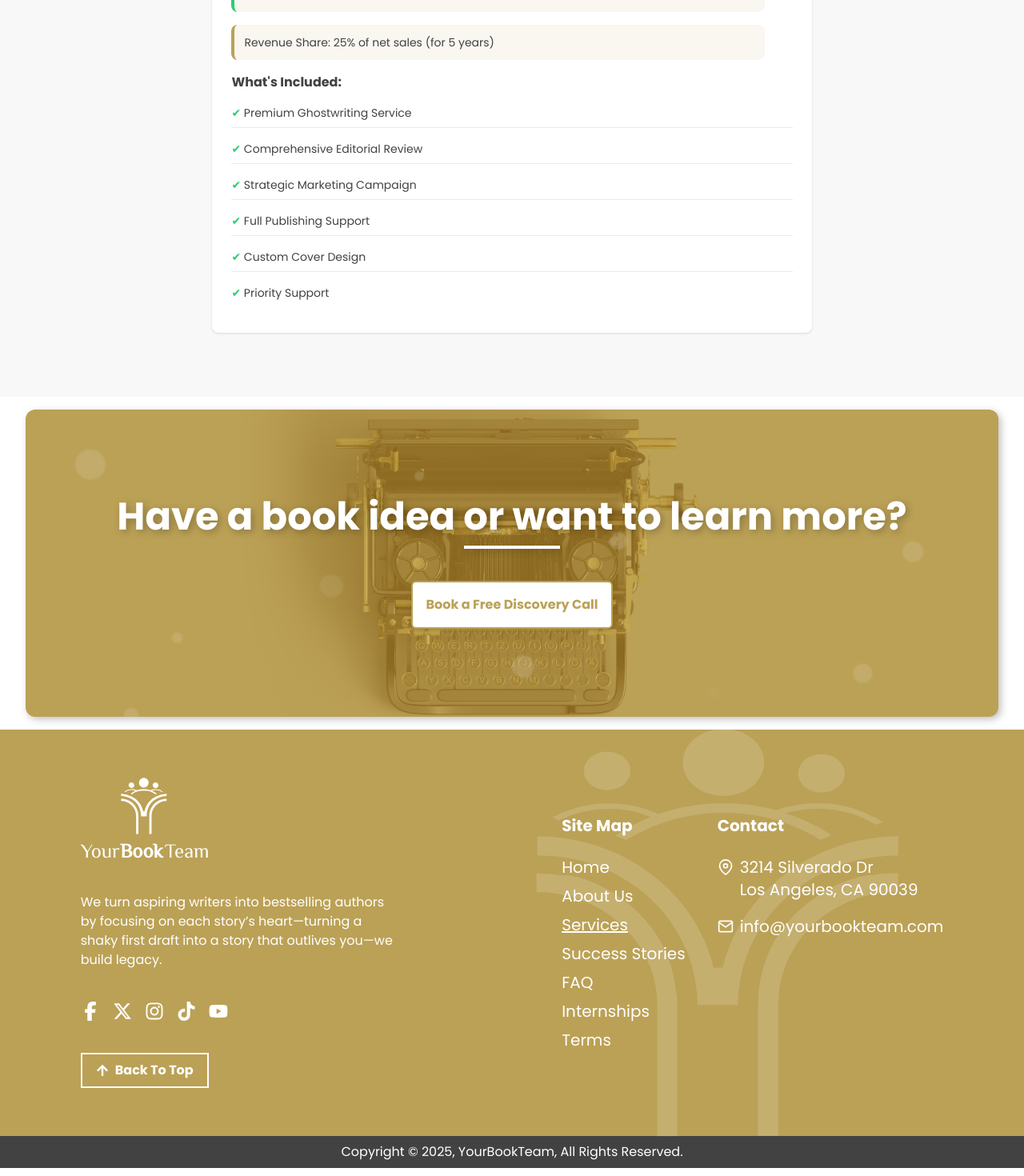
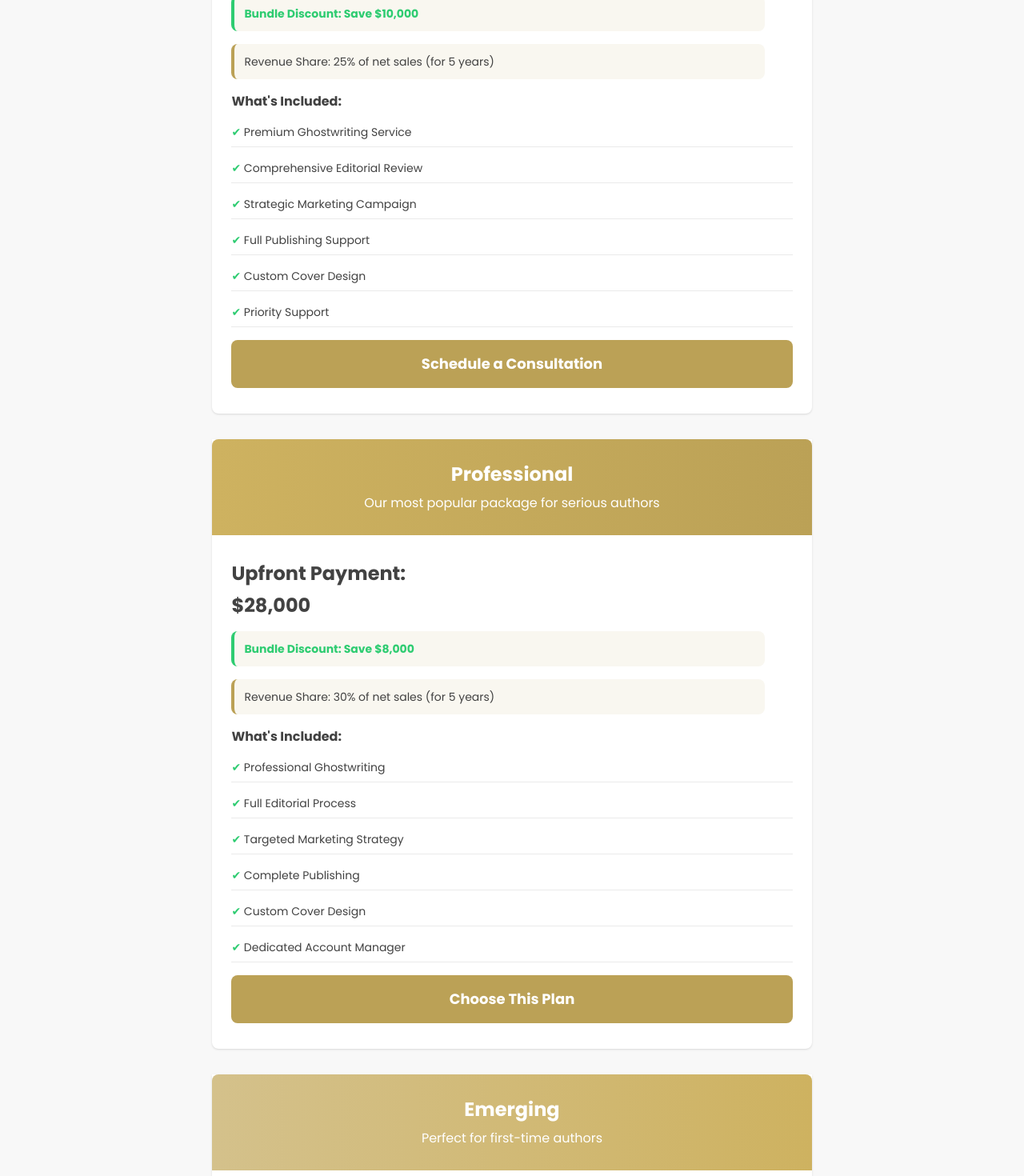
Before and after one commit to YourBookTeam/YBT_Website, a React (Vite) app: page /services in a window 1280 px wide. Shown: the part 2580-4050 px from the top of the page at 80% size. Built offline with nearby package versions, Linux system fonts and the light colour scheme; a web font is replaced by a local one.

Commit message:
completed adding cards

```diff
--- /dev/null
+++ b/src/components/services/AllBundleCards.jsx
@@ -0,0 +1,29 @@
+import BundleCard from "./BundleCard";
+
+function AllBundleCards({ currentPackage }){
+
+    return(
+        <div className="flex flex-col justify-center gap-8">
+
+            <div className="flex flex-col justify-center items-center text-center gap-2">
+                <p className="text-[#8A6D17] font-bold text-3xl leading-relaxed mx-2">
+                    {currentPackage.title}
+                </p>
+                <div className="text-lg flex flex-col gap-1">
+                    <p>
+                        {currentPackage.subtitle1}
+                    </p>
+                    <p>
+                        {currentPackage.subtitle2}
+                    </p>
+                </div>
+            </div>
+
+            <BundleCard card={currentPackage.executiveCard}/>
+            <BundleCard card={currentPackage.professionalCard}/>
+            <BundleCard card={currentPackage.emergingCard}/>
+
+        </div>
+    )
+}
+export default AllBundleCards;
--- /dev/null
+++ b/src/components/services/BundleCard.jsx
@@ -0,0 +1,53 @@
+import Button from "../Button.jsx";
+
+function BundleCard({ card }){
+    let gradient = "";
+    if(card.title === "Executive") gradient = "bg-gradient-to-r from-gold to-[#8A6D17]";
+    else if(card.title === "Professional") gradient = "bg-gradient-to-r from-[#CEB260] to-[#BBA156]";
+    else if(card.title === "Emerging") gradient = "bg-gradient-to-r from-[#D4C18B] to-[#CEB260]";
+
+    return(
+        <div className="cards flex flex-col items-center">
+
+            <div className="exec-card w-[95%] h-auto bg-white shadow-sm flex flex-col text-black rounded-b-lg">
+                <div className={`title text-white w-full h-full rounded-t-lg p-7 flex flex-col gap-2 justify-center item-center text-center ${gradient}`}>
+                    <p className="font-bold text-2xl">{card.title}</p>
+                    <p>{card.subtitle}</p>
+                </div>
+
+                <div className="body px-6 py-8 flex flex-col gap-4">
+                    <div className="font-bold text-2xl flex flex-col gap-2">
+                        <p>Upfront Payment:</p>
+                        <p>{card.payment}</p>
+                    </div>
+
+                    <div className="bg-[#f9f7f0] text-[#2ecc71] w-[95%] p-3 rounded-lg border-l-4 border-[#2ecc71] font-semibold text-sm">
+                        <p>Bundle Discount: Save {card.discount}</p>
+                    </div>
+
+                    <div className="bg-[#f9f7f0] w-[95%] p-3 rounded-lg border-l-4 border-gold text-sm">
+                        <p>Revenue Share: {card.revenueShare} of net sales (for 5 years)</p>
+                    </div>
+
+                    <p className="font-semibold">What's Included:</p>
+
+                    { card.included.map((line, index) =>(
+                        <div key={index} className="border-b border-gray/10 last:border-none pb-2 text-sm">
+                            <p><span className="text-[#2ecc71]">✔</span> {line}</p>
+                        </div>
+                    ))}
+
+                    <Button
+                        to="/contact"
+                        onClick={()=>window.scrollTo({ top: 0, behavior: "smooth" })}
+                        className="bg-gold rounded-lg text-white text-[18px] h-15"
+                    >
+                        {card.button}
+                    </Button>
+                </div>
+            </div>
+
+        </div>
+    )
+}
+export default BundleCard;
--- a/src/components/services/BundleCards.jsx
+++ /dev/null
@@ -1,57 +0,0 @@
-function BundleCards({ card }){
-
-    return(
-        <div className="flex flex-col justify-center gap-5">
-
-            <div className="flex flex-col justify-center items-center text-center gap-2">
-                <p className="text-[#8A6D17] font-bold text-3xl leading-relaxed mx-2">
-                    {card.title}
-                </p>
-                <div className="text-lg flex flex-col gap-1">
-                    <p>
-                        {card.subtitle1}
-                    </p>
-                    <p>
-                        {card.subtitle2}
-                    </p>
-                </div>
-            </div>
-
-            <div className="flex flex-col items-center">
-
-                <div className="exec-card w-[95%] h-auto bg-white shadow-sm flex flex-col text-black rounded-b-lg">
-                    <div className="title text-white bg-gradient-to-r from-gold to-[#8A6D17] w-full h-full rounded-t-lg p-7 flex flex-col gap-2 justify-center item-center text-center">
-                        <p className="font-bold text-2xl">{card.executiveCard.title}</p>
-                        <p>{card.executiveCard.subtitle}</p>
-                    </div>
-
-                    <div className="body px-6 py-8 flex flex-col gap-4">
-                        <div className="font-bold text-2xl flex flex-col gap-2">
-                            <p>Upfront Payment:</p>
-                            <p>{card.executiveCard.payment}</p>
-                        </div>
-
-                        <div className="bg-[#f9f7f0] text-[#2ecc71] w-[95%] p-3 rounded-lg border-l-4 border-[#2ecc71] font-semibold text-sm">
-                            <p>Bundle Discount: Save {card.executiveCard.discount}</p>
-                        </div>
-
-                        <div className="bg-[#f9f7f0] w-[95%] p-3 rounded-lg border-l-4 border-gold text-sm">
-                            <p>Revenue Share: {card.executiveCard.revenueShare} of net sales (for 5 years)</p>
-                        </div>
-
-                        <p className="font-semibold">What's Included:</p>
-
-                        { card.executiveCard.included.map((line, index) =>(
-                            <div key={index} className="border-b border-gray/10 last:border-none pb-2 text-sm">
-                                <p><span className="text-[#2ecc71]">✔</span> {line}</p>
-                            </div>
-                        ))}
-                    </div>
-                </div>
-
-            </div>
-
-        </div>
-    )
-}
-export default BundleCards;
--- a/src/components/services/BundlePackages.jsx
+++ b/src/components/services/BundlePackages.jsx
@@ -1,38 +1,35 @@
 import { useState } from 'react';
-import BundleCards from './BundleCards';
+import AllBundleCards from './AllBundleCards.jsx';
 import { bundleData } from '../../data/service-data/bundleData.js';
 
 function BundlePackages(){
-    const [completePackageEnabled, setcompletePackageEnabled] = useState(true);
-    const [authorPackageEnabled, setauthorPackageEnabled] = useState(false);
-    const [currentCard, setCurrentCard] = useState(bundleData.completePackage);
+    const [toggleSwitch, setToggleSwitch] = useState(true);
+    const [currentPackage, setCurrentPackage] = useState(bundleData.completePackage);
 
     const handleToggle = ()=> {
-        setcompletePackageEnabled(!completePackageEnabled);
-        setauthorPackageEnabled(!authorPackageEnabled);
-
-        if(completePackageEnabled) setCurrentCard(bundleData.completePackage);
-        else if(completePackageEnabled) setCurrentCard(bundleData.authorPackage);
+        const currentToggle = !toggleSwitch;
+        setToggleSwitch(currentToggle);
+        setCurrentPackage(currentToggle ? bundleData.completePackage : bundleData.authorPackage);
     }
 
     return(
-        <div className="flex flex-col justify-center items-center gap-5">
+        <div className="flex flex-col justify-center items-center gap-8">
             <div className="w-[95%] h-30 bg-white rounded-lg shadow-sm flex flex-col items-center gap-2 py-2 text-[13px] font-bold">
                 <button
-                    className={`flex justify-center items-center rounded-lg cursor-pointer py-2 px-4 w-[95%] h-12 transition-colors duration-300 ease-in-out ${completePackageEnabled ? " bg-gold text-white" : " bg-white text-black"}`}
+                    className={`flex justify-center items-center rounded-lg cursor-pointer py-2 px-4 w-[95%] h-12 transition-colors duration-300 ease-in-out ${toggleSwitch ? " bg-gold text-white" : " bg-white text-black"}`}
                     onClick={handleToggle}
                     >
                     Complete Publishing Package
                 </button>
                 <button
-                    className={`flex justify-center items-center rounded-lg cursor-pointer py-2 px-4 w-[95%] h-12 transition-colors duration-300 ease-in-out ${authorPackageEnabled ? " bg-gold text-white" : " bg-white text-black"}`}
+                    className={`flex justify-center items-center rounded-lg cursor-pointer py-2 px-4 w-[95%] h-12 transition-colors duration-300 ease-in-out ${!toggleSwitch ? " bg-gold text-white" : " bg-white text-black"}`}
                     onClick={handleToggle}
                     >
                     Author Support Package
                 </button>
             </div>
 
-            <BundleCards card={currentCard}/>
+            <AllBundleCards currentPackage={currentPackage}/>
         </div>
     )
 }
--- a/src/data/service-data/bundleData.js
+++ b/src/data/service-data/bundleData.js
@@ -10,7 +10,8 @@ export const bundleData = {
             payment: "$40,000",
             discount: "$10,000",
             revenueShare: "25%",
-            included: ["Premium Ghostwriting Service", "Comprehensive Editorial Review", "Strategic Marketing Campaign", "Full Publishing Support", "Custom Cover Design", "Priority Support"]
+            included: ["Premium Ghostwriting Service", "Comprehensive Editorial Review", "Strategic Marketing Campaign", "Full Publishing Support", "Custom Cover Design", "Priority Support"],
+            button: "Schedule a Consultation"
         },
         professionalCard: {
             title: "Professional",
@@ -18,7 +19,8 @@ export const bundleData = {
             payment: "$28,000",
             discount: "$8,000",
             revenueShare: "30%",
-            included: ["Professional Ghostwriting", "Full Editorial Process", "Targeted Marketing Strategy", "Complete Publishing", "Custom Cover Design", "Dedicated Account Manager"]
+            included: ["Professional Ghostwriting", "Full Editorial Process", "Targeted Marketing Strategy", "Complete Publishing", "Custom Cover Design", "Dedicated Account Manager"],
+            button: "Choose This Plan"
         },
         emergingCard: {
             title: "Emerging",
@@ -26,7 +28,8 @@ export const bundleData = {
             payment: "$20,000",
             discount: "$6,000",
             revenueShare: "35%",
-            included: ["Quality Ghostwriting", "Editorial Review", "Essential Marketing Package", "Full Publishing", "Custom Cover Design", "Author Support"]
+            included: ["Quality Ghostwriting", "Editorial Review", "Essential Marketing Package", "Full Publishing", "Custom Cover Design", "Author Support"],
+            button: "Start Your Journey"
         },
     },
 
@@ -40,7 +43,8 @@ export const bundleData = {
             payment: "$20,000",
             discount: "$5,000",
             revenueShare: "18%",
-            included: ["Intensive Editorial Review", "One-on-One Coaching", "High-Level Marketing Strategy", "Complete Publishing", "Premium Cover Design", "Priority Support"]
+            included: ["Intensive Editorial Review", "One-on-One Coaching", "High-Level Marketing Strategy", "Complete Publishing", "Premium Cover Design", "Priority Support"],
+            button: "Schedule a Consultation"
         },
         professionalCard: {
             title: "Professional",
@@ -48,7 +52,8 @@ export const bundleData = {
             payment: "$15,000",
             discount: "$3,500",
             revenueShare: "22%",
-            included: ["Developmental Editing", "Author Coaching Sessions", "Targeted Marketing Plan", "Full Publishing Support", "Custom Cover Design", "Dedicated Account Manager"]
+            included: ["Developmental Editing", "Author Coaching Sessions", "Targeted Marketing Plan", "Full Publishing Support", "Custom Cover Design", "Dedicated Account Manager"],
+            button: "Choose This Plan"
         },
         emergingCard: {
             title: "Emerging",
@@ -56,7 +61,8 @@ export const bundleData = {
             payment: "$11,000",
             discount: "$2,500",
             revenueShare: "26%",
-            included: ["Comprehensive Editing", "Writing Coaching", "Essential Marketing Package", "Complete Publishing", "Professional Cover Design", "Author Support"]
+            included: ["Comprehensive Editing", "Writing Coaching", "Essential Marketing Package", "Complete Publishing", "Professional Cover Design", "Author Support"],
+            button: "Start Your Journey"
         },
     }
 
```
